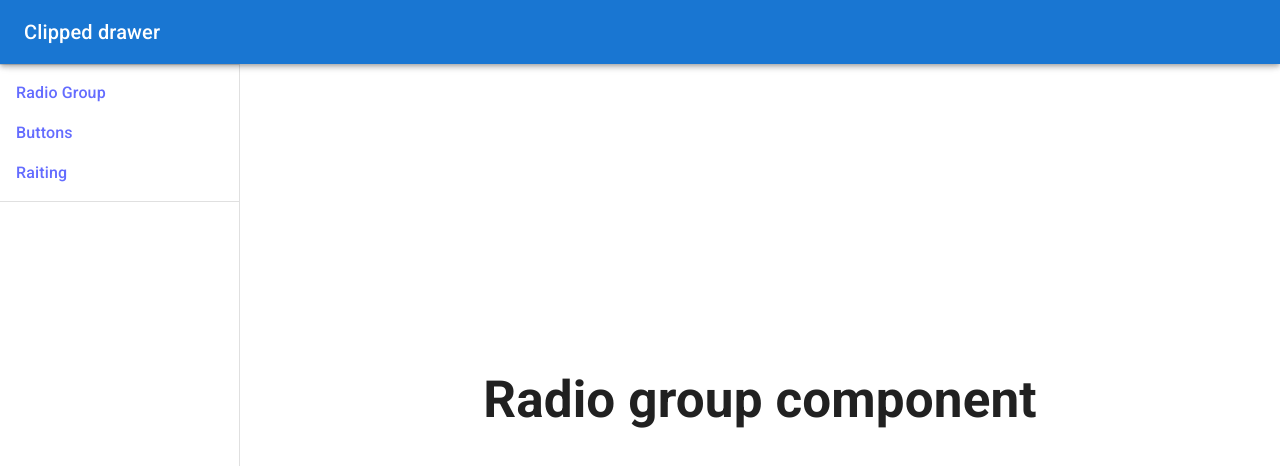
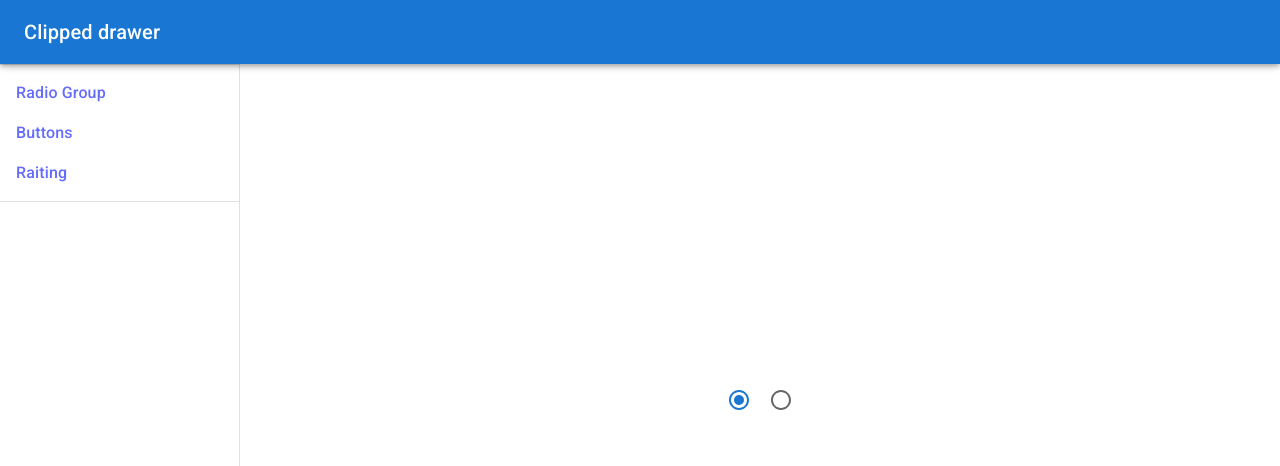
Before and after one commit to ybabenkoJapp/react-tutorial-and-components, a React (Vite) app: page /radio-group in a window 1280 px wide. Shown: the top 466 px of the page. Built offline with nearby package versions, Linux system fonts and the light colour scheme.

Commit message:
feat: implement RadioGroup component with state management for radio button selection

```diff
--- a/src/routes/radio-group.tsx
+++ b/src/routes/radio-group.tsx
@@ -1,9 +1,28 @@
+import { Box, Radio } from "@mui/material";
 import * as React from "react";
 
 export default function RadioGroup() {
+  const [selectedValue, setSelectedValue] = React.useState("a");
+
+  const handleChange = (event: React.ChangeEvent<HTMLInputElement>) => {
+    setSelectedValue(event.target.value);
+  };
   return (
-    <div>
-      <h1>Radio group component</h1>
-    </div>
+    <Box>
+      <Radio
+        checked={selectedValue === "a"}
+        onChange={handleChange}
+        value="a"
+        name="radio-buttons"
+        inputProps={{ "aria-label": "A" }}
+      />
+      <Radio
+        checked={selectedValue === "b"}
+        onChange={handleChange}
+        value="b"
+        name="radio-buttons"
+        inputProps={{ "aria-label": "B" }}
+      />
+    </Box>
   );
 }
```
